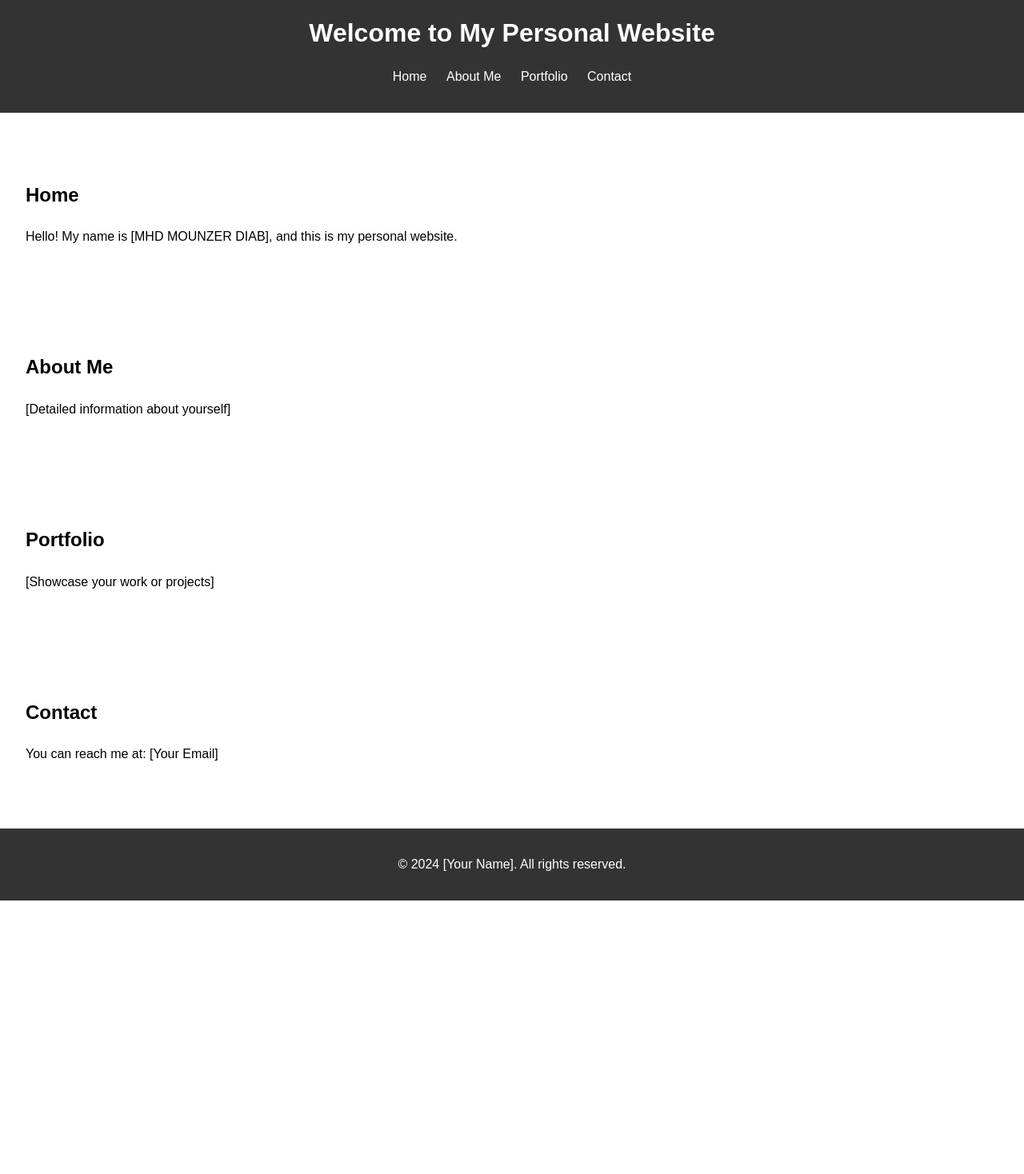
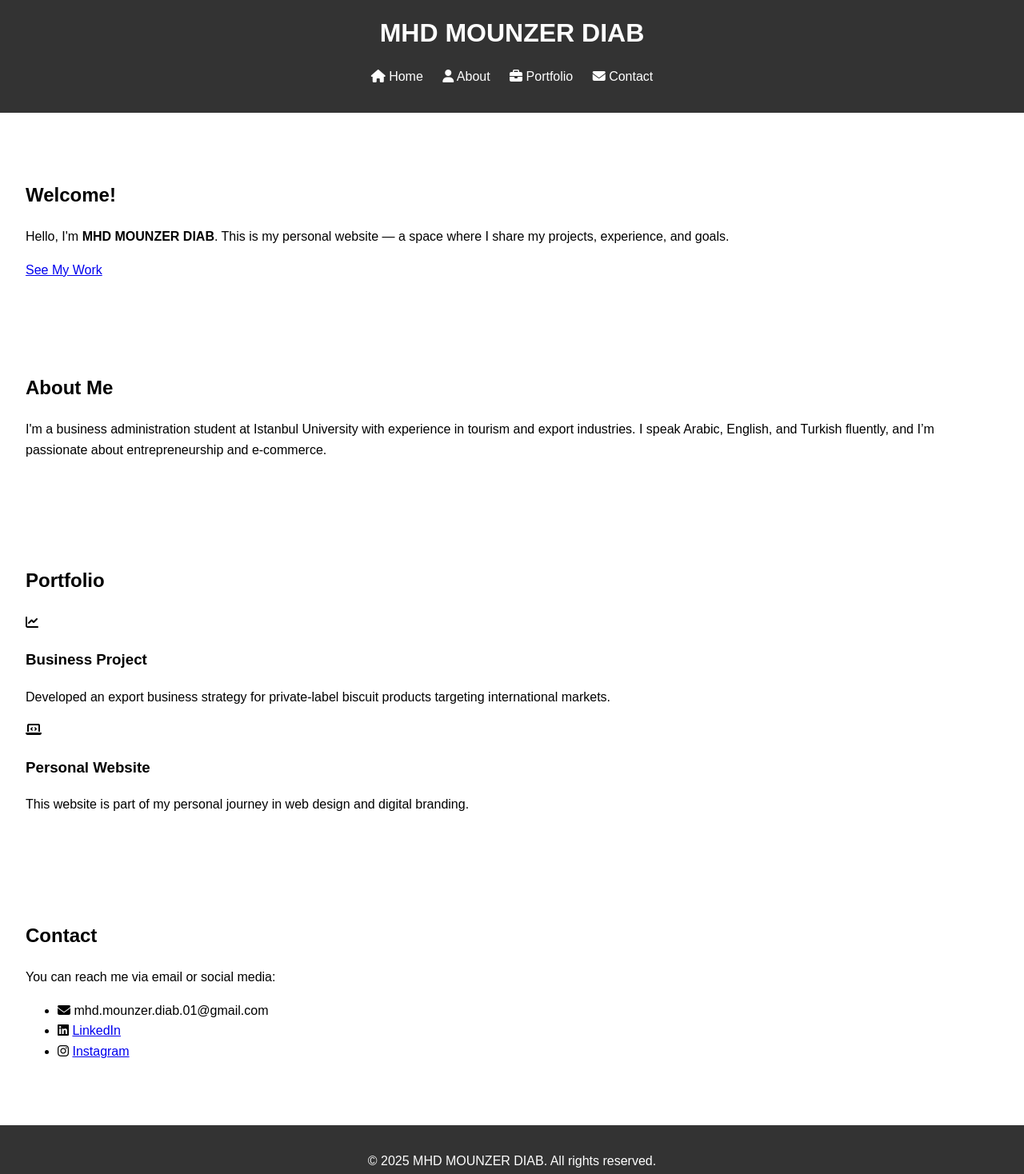
Before and after one commit to MHD92/cvwebsite, a plain HTML site: page index.html in a window 1280 px wide. Shown: the whole page at 80% size. Before the commit the page ends 1126 px from the top, so only its background shows below. Drawn offline with Linux system fonts and the light colour scheme.

Commit message:
Update index.html

```diff
--- a/index.html
+++ b/index.html
@@ -5,42 +5,76 @@
     <meta name="viewport" content="width=device-width, initial-scale=1.0">
     <title>MHD MOUNZER DIAB - Personal Website</title>
     <link rel="stylesheet" href="styles.css">
+    <link rel="icon" type="image/png" href="favicon.png">
+
+    <!-- Font Awesome for icons -->
+    <script src="https://kit.fontawesome.com/a076d05399.js" crossorigin="anonymous"></script>
 </head>
+
 <body>
     <header>
-        <h1>Welcome to My Personal Website</h1>
+        <div class="container">
+            <h1>MHD MOUNZER DIAB</h1>
             <nav>
                 <ul>
-                <li><a href="#home">Home</a></li>
-                <li><a href="#about">About Me</a></li>
-                <li><a href="#portfolio">Portfolio</a></li>
-                <li><a href="#contact">Contact</a></li>
+                    <li><a href="#home"><i class="fas fa-home"></i> Home</a></li>
+                    <li><a href="#about"><i class="fas fa-user"></i> About</a></li>
+                    <li><a href="#portfolio"><i class="fas fa-briefcase"></i> Portfolio</a></li>
+                    <li><a href="#contact"><i class="fas fa-envelope"></i> Contact</a></li>
                 </ul>
             </nav>
+        </div>
     </header>
 
-    <section id="home">
-        <h2>Home</h2>
-        <p>Hello! My name is [MHD MOUNZER DIAB], and this is my personal website.</p>
+    <section id="home" class="hero">
+        <div class="container">
+            <h2>Welcome!</h2>
+            <p>Hello, I'm <strong>MHD MOUNZER DIAB</strong>.
+            This is my personal website — a space where I share my projects, experience, and goals.</p>
+            <a href="#portfolio" class="btn">See My Work</a>
+        </div>
     </section>
 
     <section id="about">
+        <div class="container">
             <h2>About Me</h2>
-        <p>[Detailed information about yourself]</p>
+            <p>I'm a business administration student at Istanbul University with experience in tourism and export industries.
+            I speak Arabic, English, and Turkish fluently, and I’m passionate about entrepreneurship and e-commerce.</p>
+        </div>
     </section>
 
     <section id="portfolio">
+        <div class="container">
             <h2>Portfolio</h2>
-        <p>[Showcase your work or projects]</p>
+            <div class="projects">
+                <div class="project-card">
+                    <i class="fas fa-chart-line"></i>
+                    <h3>Business Project</h3>
+                    <p>Developed an export business strategy for private-label biscuit products targeting international markets.</p>
+                </div>
+                <div class="project-card">
+                    <i class="fas fa-laptop-code"></i>
+                    <h3>Personal Website</h3>
+                    <p>This website is part of my personal journey in web design and digital branding.</p>
+                </div>
+            </div>
+        </div>
     </section>
 
     <section id="contact">
+        <div class="container">
             <h2>Contact</h2>
-        <p>You can reach me at: [Your Email]</p>
+            <p>You can reach me via email or social media:</p>
+            <ul class="contact-info">
+                <li><i class="fas fa-envelope"></i> mhd.mounzer.diab.01@gmail.com</li>
+                <li><i class="fab fa-linkedin"></i> <a href="#">LinkedIn</a></li>
+                <li><i class="fab fa-instagram"></i> <a href="#">Instagram</a></li>
+            </ul>
+        </div>
     </section>
 
     <footer>
-        <p>&copy; 2024 [Your Name]. All rights reserved.</p>
+        <p>&copy; 2025 MHD MOUNZER DIAB. All rights reserved.</p>
     </footer>
 </body>
 </html>
```
Lines whose indentation alone changed are shown as unchanged.
